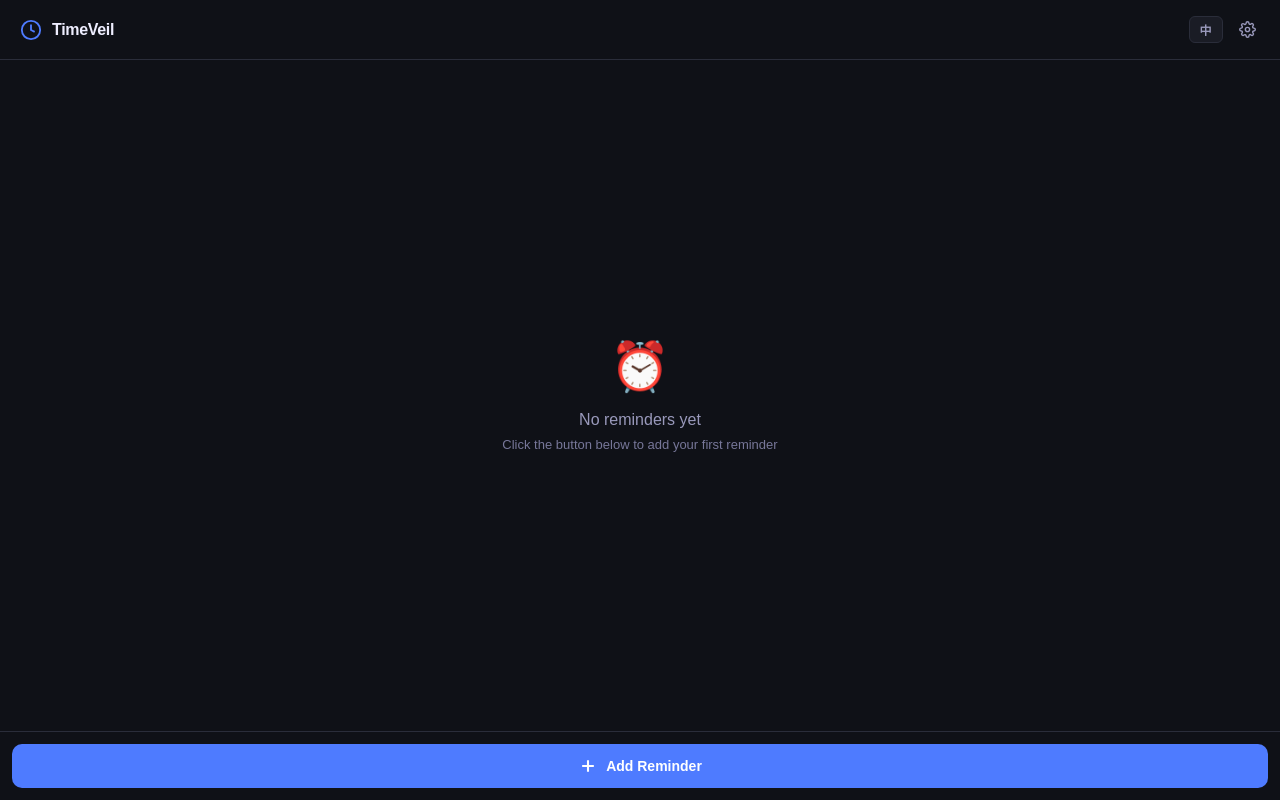
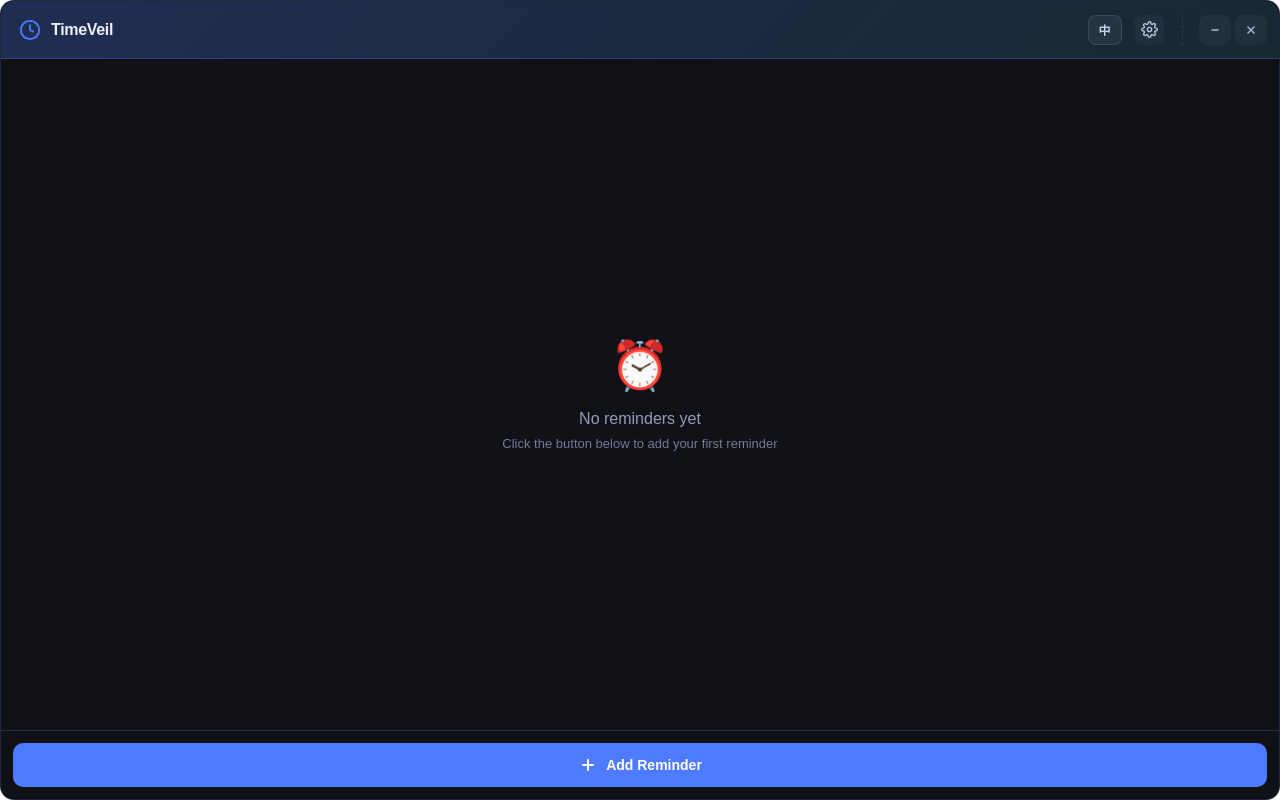
Before and after one commit to zengfanfan/time-reminder, a SvelteKit app: page / in a window 1280 px wide. Built offline with nearby package versions, Linux system fonts and the light colour scheme; a web font is replaced by a local one.

Commit message:
feat: 2. 隐藏原生标题栏, 拖拽内标题栏可移动窗口

```diff
--- a/src-tauri/capabilities/default.json
+++ b/src-tauri/capabilities/default.json
@@ -19,6 +19,7 @@
     "core:window:allow-close",
     "core:window:allow-is-visible",
     "core:window:allow-is-minimized",
+    "core:window:allow-minimize",
     "core:window:allow-unminimize",
     "core:window:allow-set-size",
     "core:window:allow-set-position",
--- a/src-tauri/tauri.conf.json
+++ b/src-tauri/tauri.conf.json
@@ -19,6 +19,8 @@
         "minWidth": 520,
         "minHeight": 640,
         "resizable": false,
+        "decorations": false,
+        "transparent": true,
         "center": true,
         "visible": false
       }
--- a/src/routes/+page.svelte
+++ b/src/routes/+page.svelte
@@ -130,12 +130,20 @@
     isNew = false;
     showSettings = false;
   }
+
+  async function minimizeWindow() {
+    await getCurrentWebviewWindow().minimize();
+  }
+
+  async function closeWindow() {
+    await getCurrentWebviewWindow().close();
+  }
 </script>
 
 <svelte:window onkeydown={handleKeydown} />
 
 <div class="panel">
-  <header class="topbar">
+  <header class="topbar" data-tauri-drag-region>
     {#if editing}
       <button class="btn-icon" onclick={handleBack}>
         <svg
@@ -173,6 +181,7 @@
         </svg>
       </button>
       <h1>{$t.settings}</h1>
+      <div class="topbar-spacer"></div>
     {:else}
       <div class="logo">
         <svg
@@ -215,6 +224,42 @@
         </svg>
       </button>
     {/if}
+    <div class="window-controls">
+      <button
+        class="window-control"
+        onclick={minimizeWindow}
+        aria-label={$locale === "zh" ? "最小化" : "Minimize"}
+        title={$locale === "zh" ? "最小化" : "Minimize"}
+      >
+        <svg
+          width="14"
+          height="14"
+          viewBox="0 0 24 24"
+          fill="none"
+          stroke="currentColor"
+          stroke-width="2.4"
+        >
+          <path d="M6 12h12" />
+        </svg>
+      </button>
+      <button
+        class="window-control close"
+        onclick={closeWindow}
+        aria-label={$locale === "zh" ? "关闭" : "Close"}
+        title={$locale === "zh" ? "关闭" : "Close"}
+      >
+        <svg
+          width="14"
+          height="14"
+          viewBox="0 0 24 24"
+          fill="none"
+          stroke="currentColor"
+          stroke-width="2.4"
+        >
+          <path d="M18 6L6 18M6 6l12 12" />
+        </svg>
+      </button>
+    </div>
   </header>
 
   <main class="content">
@@ -297,19 +342,31 @@
 </div>
 
 <style>
+  :global(html),
+  :global(body) {
+    background: transparent;
+  }
+
   .panel {
     height: 100vh;
     display: flex;
     flex-direction: column;
     background: var(--bg-main);
+    border: 1px solid rgba(99, 122, 190, 0.22);
+    border-radius: 14px;
+    overflow: hidden;
   }
 
   .topbar {
-    padding: 16px 20px;
+    padding: 12px 12px 12px 18px;
     display: flex;
     align-items: center;
     gap: 12px;
-    border-bottom: 1px solid var(--border);
+    min-height: 58px;
+    background:
+      linear-gradient(135deg, rgba(78, 123, 255, 0.2), rgba(52, 211, 153, 0.08)),
+      #151a28;
+    border-bottom: 1px solid rgba(78, 123, 255, 0.28);
     -webkit-app-region: drag;
   }
 
@@ -321,6 +378,17 @@
 
   .topbar-spacer {
     flex: 1;
+  }
+
+  .window-controls {
+    display: flex;
+    align-items: center;
+    gap: 4px;
+    padding-left: 16px;
+    margin-left: 6px;
+    border-left: 1px dashed rgba(255, 255, 255, 0.1);
+    flex-shrink: 0;
+    -webkit-app-region: no-drag;
   }
 
   .topbar-label {
@@ -361,27 +429,31 @@
   }
 
   .btn-icon {
-    background: none;
+    background: rgba(255, 255, 255, 0.03);
     border: none;
-    color: var(--text-secondary);
+    color: #b8c0df;
     cursor: pointer;
-    padding: 4px;
-    border-radius: 6px;
+    width: 30px;
+    height: 30px;
+    border-radius: 8px;
     display: flex;
+    align-items: center;
+    justify-content: center;
     -webkit-app-region: no-drag;
   }
   .btn-icon:hover {
-    background: var(--bg-card);
+    background: rgba(255, 255, 255, 0.08);
     color: var(--text-primary);
   }
 
   .btn-lang {
     -webkit-app-region: no-drag;
-    background: var(--bg-card);
-    border: 1px solid var(--border);
-    border-radius: 6px;
-    padding: 4px 10px;
-    color: var(--text-secondary);
+    background: rgba(255, 255, 255, 0.06);
+    border: 1px solid rgba(255, 255, 255, 0.1);
+    border-radius: 8px;
+    height: 30px;
+    padding: 0 10px;
+    color: #c9d1ef;
     font-size: 12px;
     font-weight: 600;
     font-family: var(--sans);
@@ -391,8 +463,32 @@
     flex-shrink: 0;
   }
   .btn-lang:hover {
-    border-color: var(--accent);
-    color: var(--accent);
+    background: rgba(78, 123, 255, 0.16);
+    border-color: rgba(78, 123, 255, 0.42);
+    color: #eef;
+  }
+
+  .window-control {
+    width: 32px;
+    height: 30px;
+    border: none;
+    border-radius: 8px;
+    background: rgba(255, 255, 255, 0.04);
+    color: #aeb8d8;
+    cursor: pointer;
+    display: flex;
+    align-items: center;
+    justify-content: center;
+    transition: all 0.15s;
+    -webkit-app-region: no-drag;
+  }
+  .window-control:hover {
+    background: rgba(255, 255, 255, 0.1);
+    color: #fff;
+  }
+  .window-control.close:hover {
+    background: var(--danger);
+    color: #fff;
   }
 
   .content {
```
Also changed, not shown: 1 other file (tests, documents, lock files or other folders).
